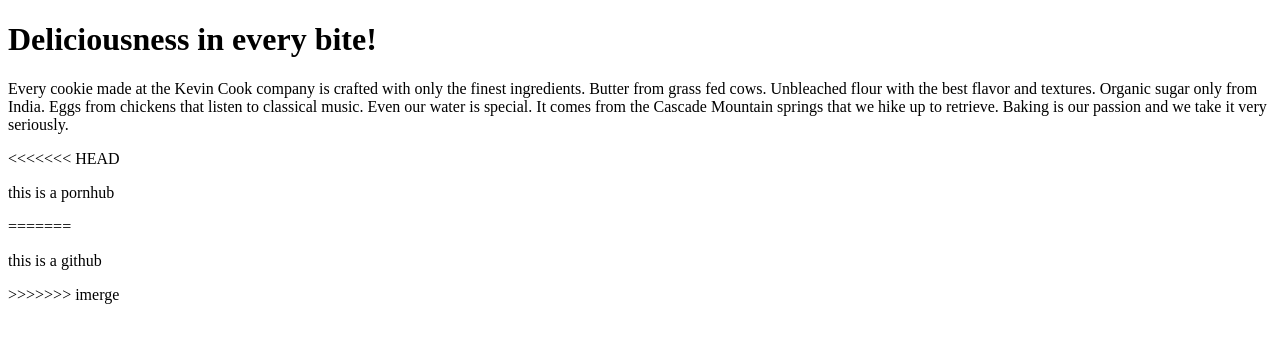
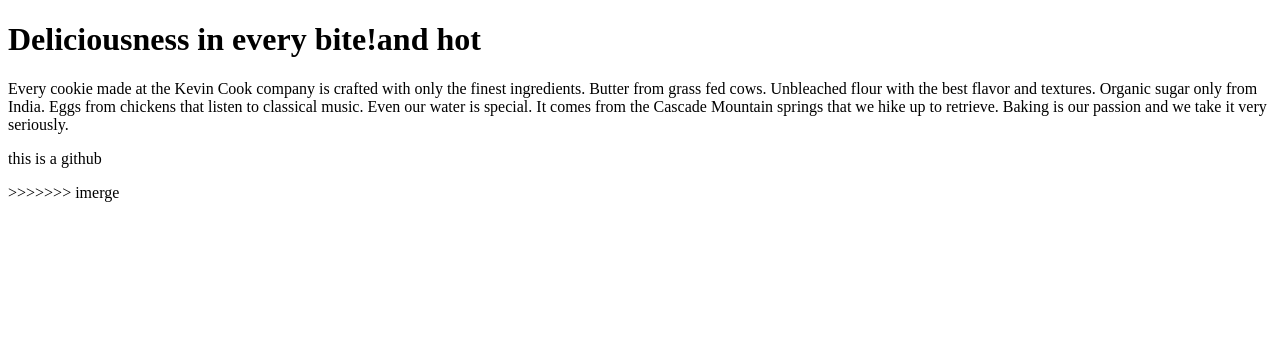
Before and after one commit to nuclearrockstone/LearnGitPublic, a plain HTML site: page index.htm in a window 1280 px wide. Drawn offline with Linux system fonts and the light colour scheme.

Commit message:
Update index.htm

```diff
--- a/index.htm
+++ b/index.htm
@@ -2,11 +2,8 @@
 <html>
 <body>
 
-<h1>Deliciousness in every bite!</h1>
+<h1>Deliciousness in every bite!and hot</h1>
 <p>Every cookie made at the Kevin Cook company is crafted with only the finest ingredients. Butter from grass fed cows. Unbleached flour with the best flavor and textures. Organic sugar only from India. Eggs from chickens that listen to classical music. Even our water is special. It comes from the Cascade Mountain springs that we hike up to retrieve. Baking is our passion and we take it very seriously.</p>
-<<<<<<< HEAD
-<p>this is a pornhub</p>
-=======
 <p>this is a github</p>
 >>>>>>> imerge
 </body>
```
